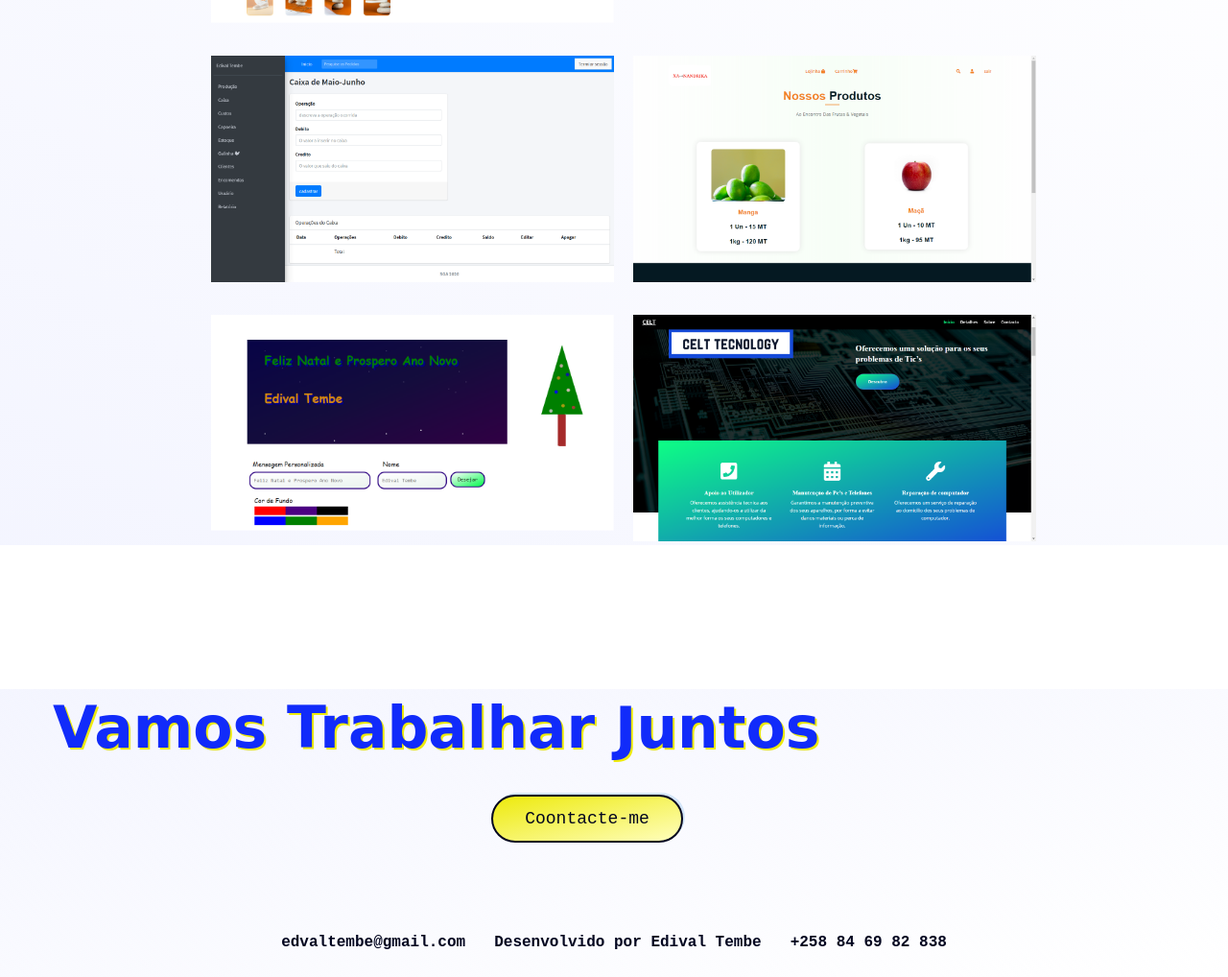
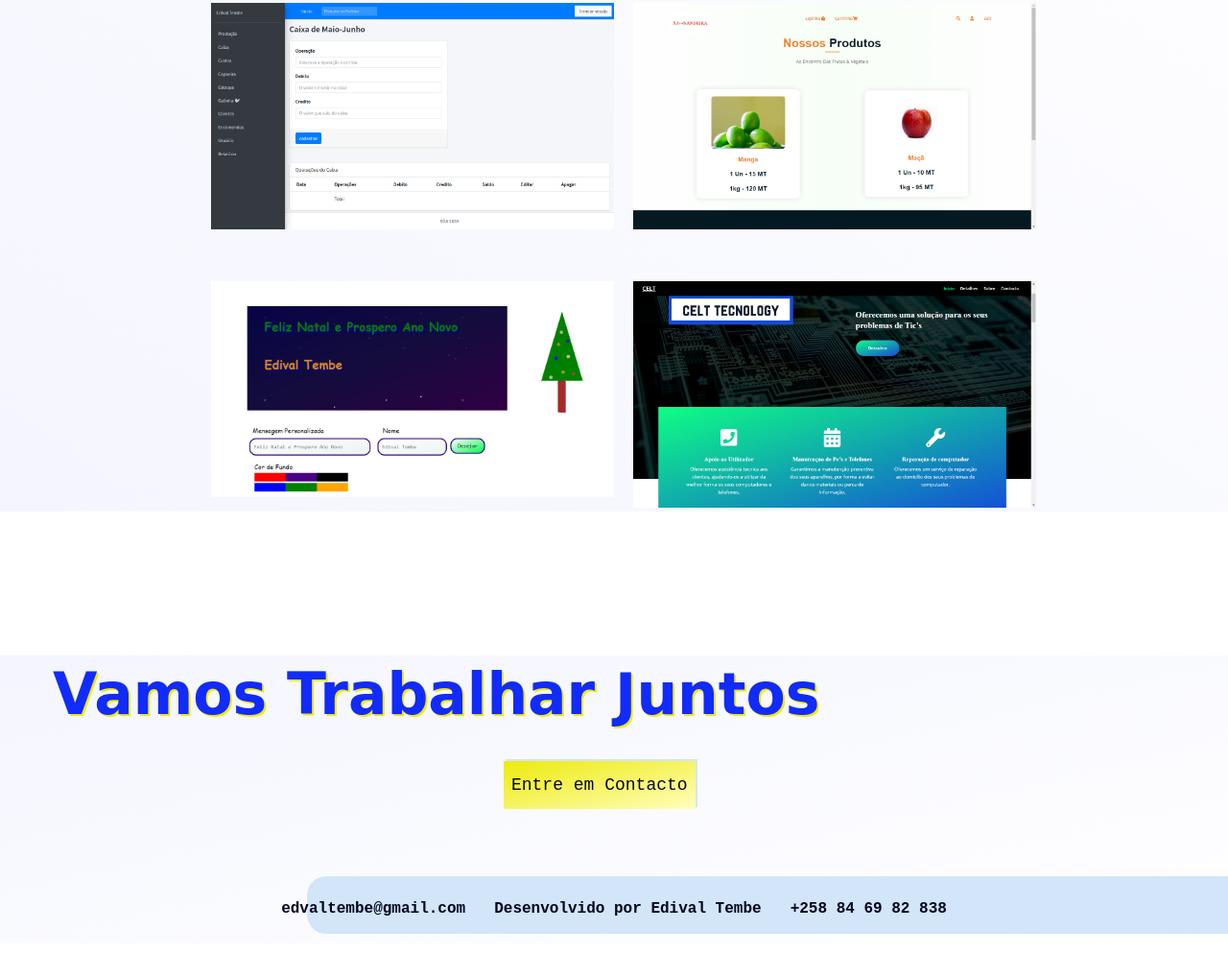
Before and after one commit to Edval6/meuportfolio, a plain HTML site: page index.html in a window 1280 px wide. Shown: the part 1104-2122 px from the top of the page at 96% size. After the commit the page ends 2087 px from the top, so only its background shows below. Drawn offline with Linux system fonts and the light colour scheme.

Commit message:
melhorando o footer e criando a ação com o butão contacto

```diff
--- a/css/style.css
+++ b/css/style.css
@@ -12,7 +12,7 @@
 .apresentacao{
     margin-left: auto;
     margin-right: auto;
-    width: 60%;
+    width: 80%;
     max-height: 400px;
     display: flex;
     flex-direction: column;
@@ -70,7 +70,7 @@ p{
 }
 
 #foto-foto{
-    box-shadow: 5px 5px 20px #ede90cc6 ;
+    box-shadow: 2px 2px 10px #ede90cc6 ;
 }
 
 #trabalhos{
@@ -84,7 +84,7 @@ p{
 
 .imagem{
     padding-left: 20px;
-    padding-top: 30px;
+    padding-top: 50px;
 }
 .foto-texto{
     width: 420px;
@@ -118,14 +118,13 @@ footer{
 
 .btn{
     margin-top: 30px;
-    margin-left: 40%;
+    margin-left: 41%;
 }
 
 input[type="button"]{
     width: 200px;
     height: 50px;
-    border-radius: 30px;
-    border: solid 2px #02051f;
+    border: none;
     box-shadow: 2px -2px #d3e5f8;
     background: linear-gradient(to left top,#fffebc, #EDEA0C);
     font-size: 18px;
@@ -136,16 +135,27 @@ input[type="button"]{
 }
 
 input[type="button"]:hover{
-    background: #112BFA;
-    color: #EDEA0C;
+    background: #f8f674;
 }
 
 .infor{
+    position: absolute;
+    z-index: 1;
     margin-top: 80px;
     width: 100%;
     display: flex;
     flex: row;
     justify-content: center;
+}
+
+.infor-bar{
+    margin-top: 70px;
+    float: right;
+    width: 75%;
+    height:20%;
+    border-top-left-radius: 20px;
+    border-bottom-left-radius: 20px;
+    background-color: #d3e5f8;
 }
 
 .bara{
--- a/index.html
+++ b/index.html
@@ -13,9 +13,9 @@
 
         <article id="eu">
             <div class="apresentacao">
-                <h1>Simplicidade é Beleza</h1>
+                <h1>FullStack Developer</h1>
                 <h2>Eu sou Edival Tembe</h2>
-                <p>Desenvolvedor FullStack, apaixonado por códigos!</p>
+                <p>Php, Javascript, Html, Css, Bootstrap</p>
             </div>
             <div class="foto">
                 <img src="img/Edival.png" alt="" width="200" id="foto-foto">
@@ -85,7 +85,7 @@
             </div>
             <div class="btn">
                 <form>
-                    <input type="button" value="Coontacte-me">
+                    <a href="mailto:edvaltembe@gmail.com?subject="><input type="button" value="Entre em Contacto"></a>
                 </form>
             </div>
             <div class="infor">
@@ -93,6 +93,9 @@
                 <h5>Desenvolvido por Edival Tembe</h5>
                 <h5>+258 84 69 82 838</h5>
             </div>
+            <div class="infor-bar">
+
+            </div>
         </footer>
     </div>
 <script src="js/script.js"></script>
```
